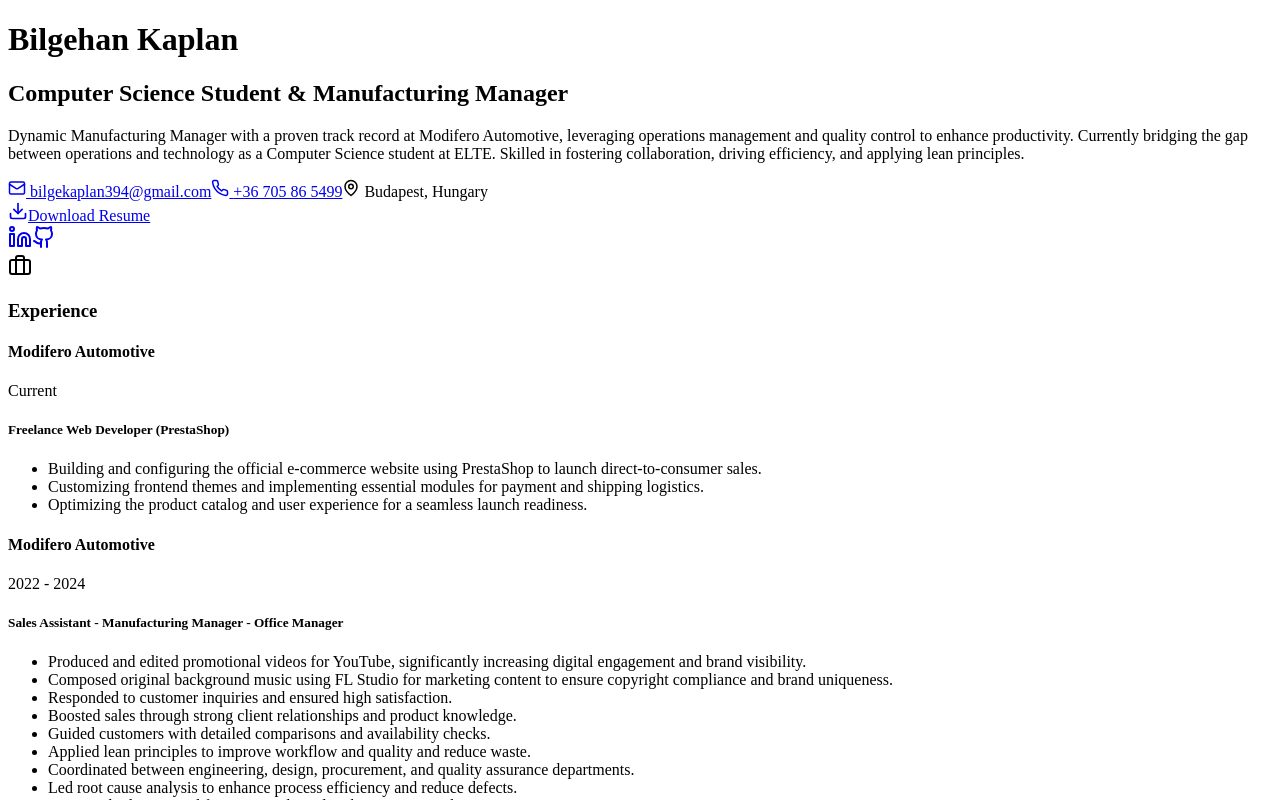
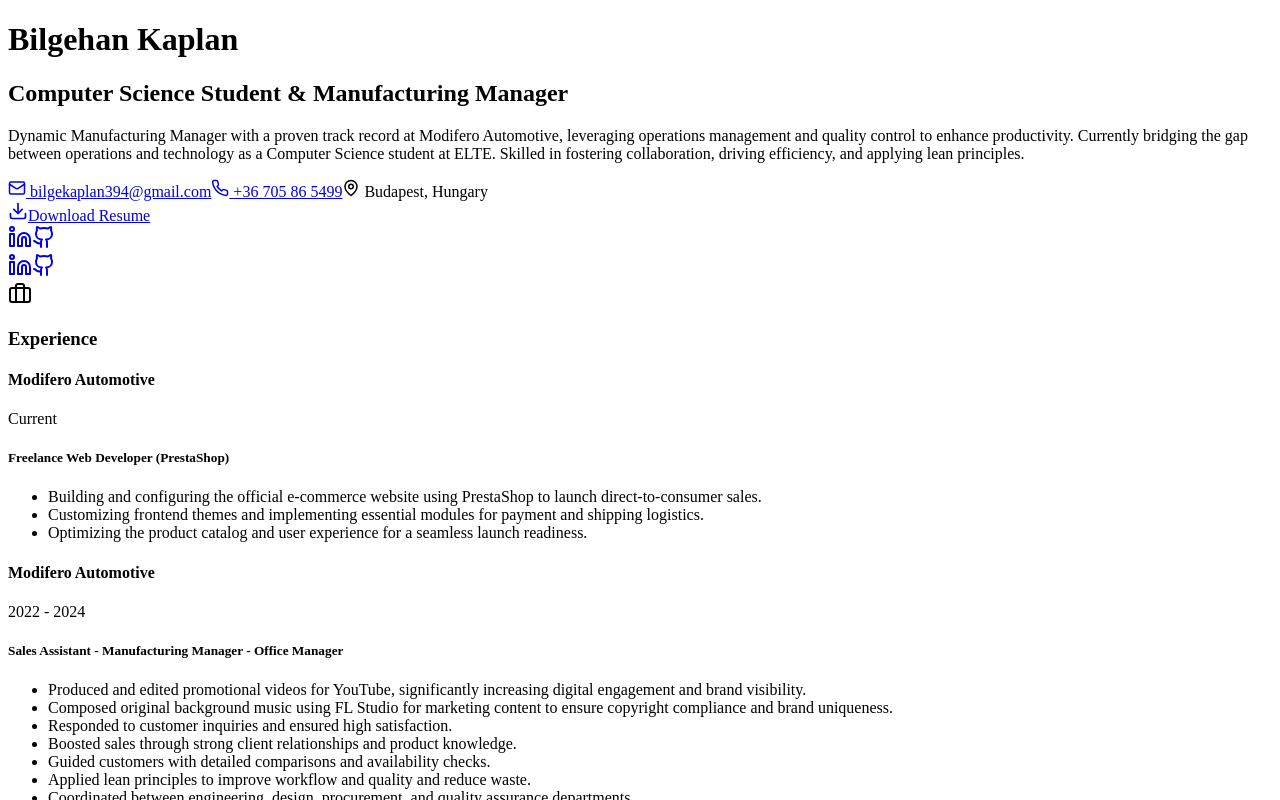
Before and after one commit to bilgekaplan394-dotcom/CV, a React (Vite) app: page / in a window 1280 px wide. Shown: the top 800 px of the page. Built offline with nearby package versions, Linux system fonts and the light colour scheme; the HTML template or start-up script is replaced by a standard one.

Commit message:
linkler güncellendi

```diff
--- a/src/App.jsx
+++ b/src/App.jsx
@@ -157,15 +157,47 @@
               </a>
 
               <div className="flex gap-4">
-                {/* Social Links placeholders */}
-                <a href="#" className="p-3 bg-slate-800 rounded-full hover:bg-blue-600 transition-all hover:-translate-y-1 text-slate-300 hover:text-white">
+                {/* LinkedIn Link Updated */}
+                <a
+                  href="https://www.linkedin.com/in/bilgehan-kaplan-a1b75a36b"
+                  target="_blank"
+                  rel="noopener noreferrer"
+                  className="p-3 bg-slate-800 rounded-full hover:bg-blue-600 transition-all hover:-translate-y-1 text-slate-300 hover:text-white"
+                >
                   <Linkedin size={24} />
                 </a>
-                <a href="#" className="p-3 bg-slate-800 rounded-full hover:bg-gray-700 transition-all hover:-translate-y-1 text-slate-300 hover:text-white">
+                {/* GitHub Link Updated */}
+                <a
+                  href="https://github.com/bilgekaplan394-dotcom"
+                  target="_blank"
+                  rel="noopener noreferrer"
+                  className="p-3 bg-slate-800 rounded-full hover:bg-gray-700 transition-all hover:-translate-y-1 text-slate-300 hover:text-white"
+                >
                   <Github size={24} />
                 </a>
               </div>
             </div>
+
+            {/* Mobile/Extra Social Links (Also Updated) */}
+            <div className="mt-8 flex gap-4 justify-center md:justify-start md:hidden">
+              <a
+                href="https://www.linkedin.com/in/bilgehan-kaplan-a1b75a36b"
+                target="_blank"
+                rel="noopener noreferrer"
+                className="p-2 bg-slate-800 rounded-full hover:bg-blue-600 transition-all hover:-translate-y-1"
+              >
+                <Linkedin size={24} />
+              </a>
+              <a
+                href="https://github.com/bilgekaplan394-dotcom"
+                target="_blank"
+                rel="noopener noreferrer"
+                className="p-2 bg-slate-800 rounded-full hover:bg-gray-700 transition-all hover:-translate-y-1"
+              >
+                <Github size={24} />
+              </a>
+            </div>
+
           </div>
         </div>
       </header>
```
